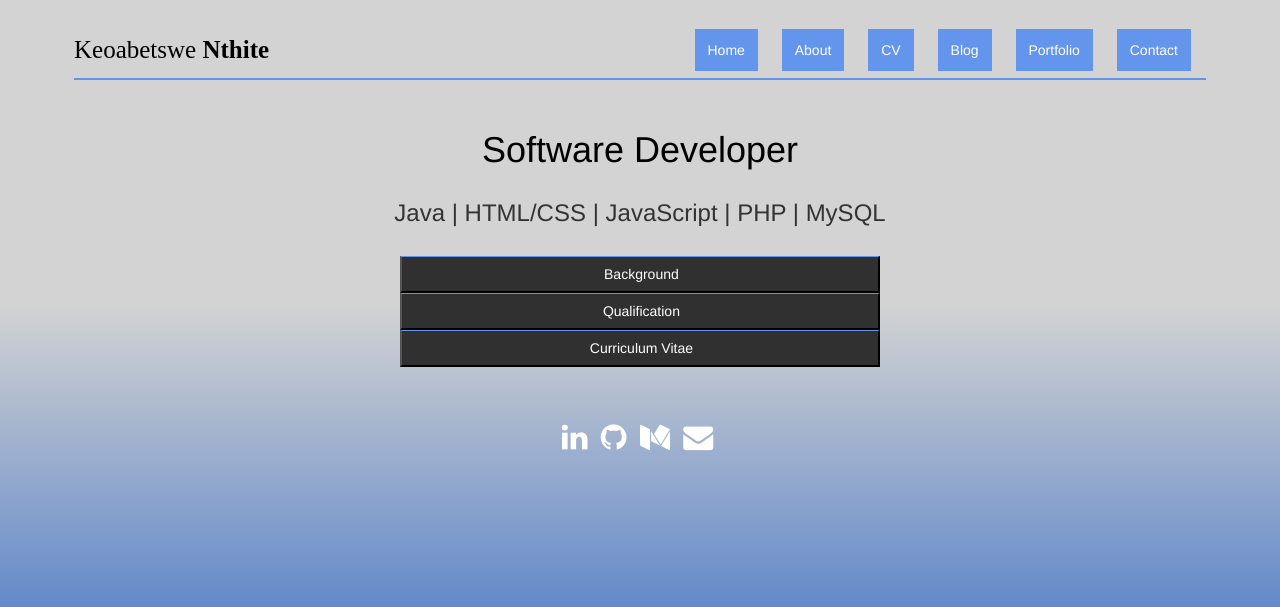
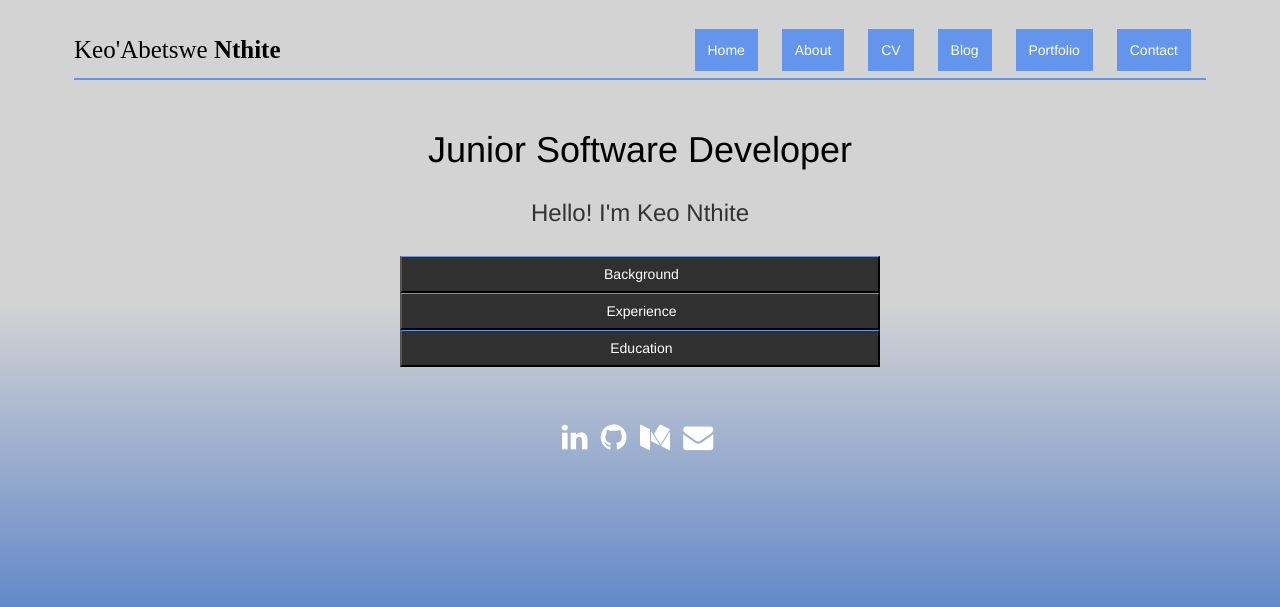
Before and after one commit to Keoabetswe/Personal-Website, a PHP site: page / in a window 1280 px wide. Shown: the top 607 px of the page. Run offline with PHP 8.4, Linux system fonts and the light colour scheme.

Commit message:
update home page

```diff
--- a/index.php
+++ b/index.php
@@ -17,7 +17,7 @@
 
 <body>
 	<div class="nav">
-	    <p id="website-name">Keoabetswe <strong>Nthite</strong></p>
+	    <p id="website-name">Keo'Abetswe <strong>Nthite</strong></p>
 
 	    <label for="toggle">&#9776;</label>
 	    <input type="checkbox" id="toggle"/>
@@ -32,8 +32,8 @@
 	    </div>
 	</div>
 
-	<h1 id="dev-title">Software Developer</h1>
-	<h3 id="tech-stack">Java | HTML/CSS | JavaScript | PHP | MySQL</h3>
+	<h1 id="dev-title">Junior Software Developer</h1>
+	<h3 id="tech-stack">Hello! I'm Keo Nthite</h3>
 	<section id="page">
 		<ul class="accordion">
 			<li>
@@ -43,22 +43,22 @@
 					<p id="accordion-text">Feel free to contact me for any enquiries, work opportunities, or collaborations.</p>
 				</div>
 			</li>
-
 			<li>
-				<button class="accordion-control">Qualification</button>
+				<button class="accordion-control">Experience</button>
 				<div class="accordion-panel">
-					<p><a id="attachment-link" href="documents/Diploma in I.T.pdf" targget="_blank">Diploma in I.T (Software Development) 2016-2018</a></p>
-					<p id="attachment-link">BTech in I.T (Software Development) 2019-2020 *</p>
+					<p id="accordion-text">Graduate Software Engineer</p>
+					<p id="accordion-text"><a href="https://www.iress.com/">Iress</a> - Jan 2021 - Dec 2021</p>
+				</div>
+			</li>
+			<li>
+				<button class="accordion-control">Education</button>
+				<div class="accordion-panel">
+					<p>Diploma in I.T (Software Development)</p>
+					<p>Bachelor of Technology in I.T (Software Development)</p>
 				</div>
 			</li>
 
-			<li>
-				<button class="accordion-control">Curriculum Vitae</button>
-				<div class="accordion-panel">
-					<p><a id="attachment-link" href="documents/K. NTHITE CV.pdf" target="_blank">PDF</a></p>
-					<p><a id="attachment-link" href="documents/K Nthite CV.docx" target="_blank">Word</a></p>
-				</div>
-			</li>
+
 		</ul>
     </section>
 
```
